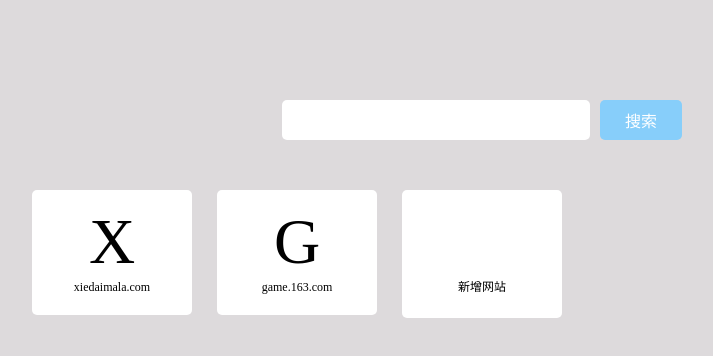
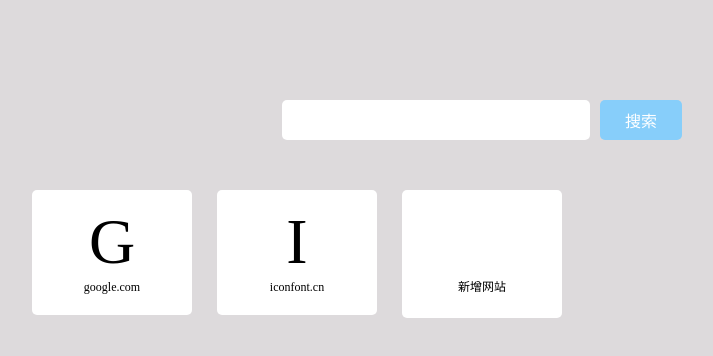
Before and after one commit to sbgrb/mysearch, a plain HTML site: page src/index.html in a window 1280 px wide. Shown: the whole page, without its empty margins (158-871 px from the left). Drawn offline with nearby package versions, Linux system fonts and the light colour scheme.

Commit message:
第一版

```diff
--- a/dist/index.html
+++ b/dist/index.html
@@ -13,8 +13,8 @@
             fill: currentColor;
             overflow: hidden;
         }</style>
-    <link rel="stylesheet" href="/style.e308ff8e.css">
-<script src="/style.e308ff8e.js"></script></head>
+    <link rel="stylesheet" href="style.e308ff8e.css">
+<script src="style.e308ff8e.js"></script></head>
 
 <body>
     <header class="globalHeader">
@@ -41,7 +41,7 @@
     </main>
     <script src="//at.alicdn.com/t/font_1947195_wzmge9comaq.js"></script>
     <script src="https://cdn.bootcss.com/jquery/3.4.1/jquery.min.js"></script>
-    <script src="/main.1f19ae8e.js"></script>
+    <script src="main.1f19ae8e.js"></script>
 </body>
 
 </html>
--- a/dist/index.js
+++ b/dist/index.js
@@ -212,7 +212,7 @@ var parent = module.bundle.parent;
 if ((!parent || !parent.isParcelRequire) && typeof WebSocket !== 'undefined') {
   var hostname = "" || location.hostname;
   var protocol = location.protocol === 'https:' ? 'wss' : 'ws';
-  var ws = new WebSocket(protocol + '://' + hostname + ':' + "61915" + '/');
+  var ws = new WebSocket(protocol + '://' + hostname + ':' + "63182" + '/');
 
   ws.onmessage = function (event) {
     checkedAssets = {};
@@ -389,4 +389,4 @@ function hmrAcceptRun(bundle, id) {
   }
 }
 },{}]},{},["C:/Users/admin/AppData/Local/Yarn/Data/global/node_modules/parcel/src/builtins/hmr-runtime.js"], null)
-//# sourceMappingURL=/index.js.map
+//# sourceMappingURL=index.js.map
--- a/src/main.js
+++ b/src/main.js
@@ -4,14 +4,12 @@ const x = localStorage.getItem('x')
 const xObject = JSON.parse(x)
 const hashMap = xObject || [
     {
-        logo: "X",
-        logoType: "text",
-        url: "https://www.xiedaimala.com"
+        logo: "G",
+        url: "https://www.google.com/"
     },
     {
-        logo: "G",
-        logoType: "image",
-        url: "https://www.game.163.com"
+        logo: "I",
+        url: "https://www.iconfont.cn/"
     },
 ];
 const simplifyUrl = (url) => {
```
Also changed, not shown: 4 other files.
